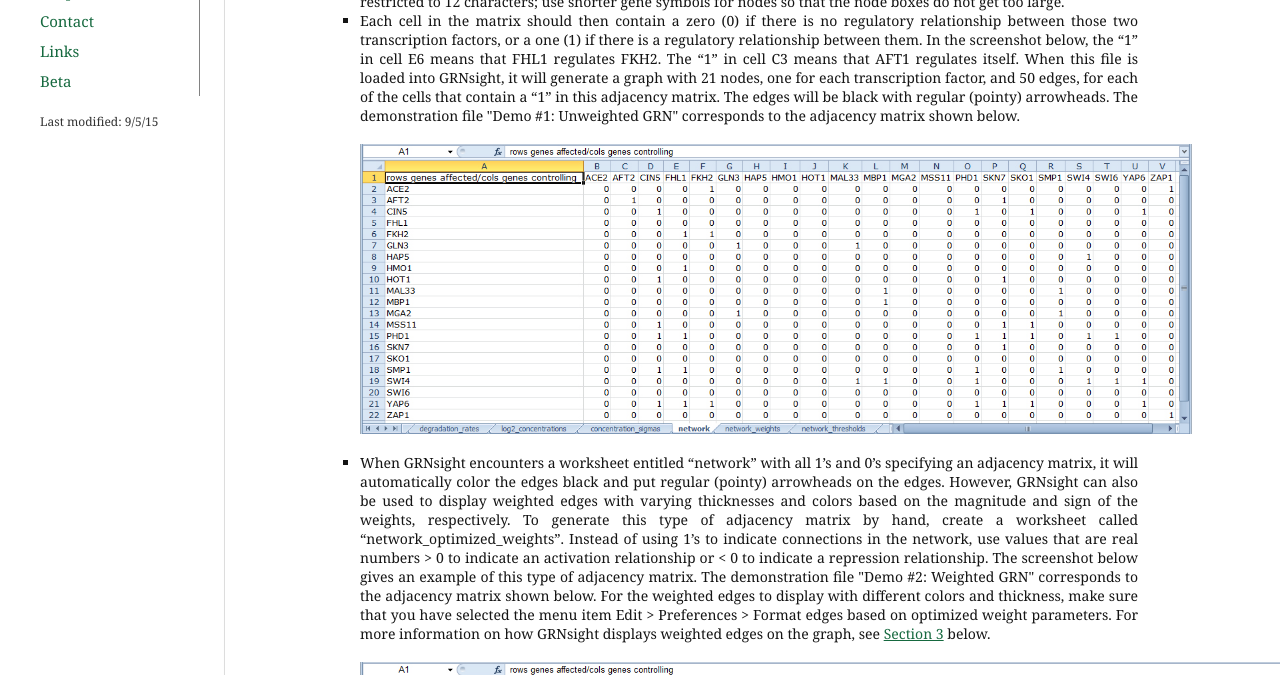
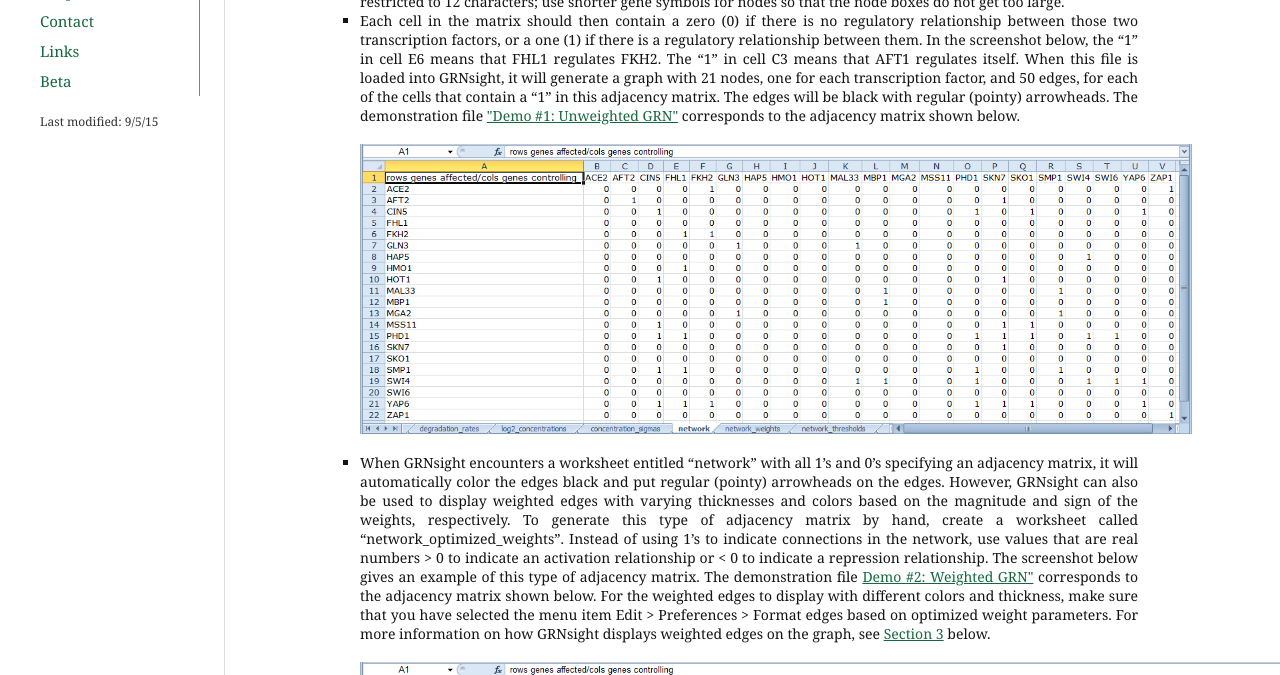
Before and after one commit to dondi/GRNsight, a Jekyll site: the page built from documentation.html, in a window 1280 px wide and 1400 px high, scrolled down 797 px. Shown: the part 249-924 px from the top of the window. Built offline with Jekyll 4.4.1, drawn with Linux system fonts in a browser that asks for light colours; nearby versions of some CDN libraries; Markdown is read by kramdown in place of the engine named in the settings.

Commit message:
Added links to demo files

```diff
--- a/documentation.html
+++ b/documentation.html
@@ -55,7 +55,7 @@
                                                         GRNsight is primarily designed to depict gene regulatory networks that contain just transcription factors and that can be represented in a symmetric adjacency matrix. However, starting with version 1.8, GRNsight allows the user to upload spreadsheets with asymmetric adjacency matrices.  I.e., the number, identity, and order of genes across the top and side of the adjacency matrix do not have to match.  A gene name at the top of the matrix will be considered the same as a gene name on the side if it contains the same text string, regardless of capitalization.  For example, “ABF1”, “Abf1”, and “abf1” would all be considered the same gene, but “ABF 1” or “ABF-1” would not be considered the same as “ABF1”.  GRNsight is case-preserving in that it will keep the capitalization that the user originally entered into the spreadsheet. The gene name capitalization occurring across the top takes precedence over the gene name capitalization occurring on the side of the adjacency matrix for display of the gene names on the nodes of the graph.  The nodes that display on the graph are automatically sized to accommodate the size of the label. Labels are restricted to 12 characters; use shorter gene symbols for nodes so that the node boxes do not get too large.
                                                     </li>
                                                     <li>
-                                                        Each cell in the matrix should then contain a zero (0) if there is no regulatory relationship between those two transcription factors, or a one (1) if there is a regulatory relationship between them.  In the screenshot below, the “1” in cell E6 means that FHL1 regulates FKH2.  The “1” in cell C3 means that AFT1 regulates itself.  When this file is loaded into GRNsight, it will generate a graph with 21 nodes, one for each transcription factor, and 50 edges, for each of the cells that contain a “1” in this adjacency matrix.  The edges will be black with regular (pointy) arrowheads. The demonstration file "Demo #1: Unweighted GRN" corresponds to the adjacency matrix shown below.
+                                                        Each cell in the matrix should then contain a zero (0) if there is no regulatory relationship between those two transcription factors, or a one (1) if there is a regulatory relationship between them.  In the screenshot below, the “1” in cell E6 means that FHL1 regulates FKH2.  The “1” in cell C3 means that AFT1 regulates itself.  When this file is loaded into GRNsight, it will generate a graph with 21 nodes, one for each transcription factor, and 50 edges, for each of the cells that contain a “1” in this adjacency matrix.  The edges will be black with regular (pointy) arrowheads. The demonstration file <a href="https://github.com/dondi/GRNsight/raw/master/test-files/demo-files/21-genes_50-edges_Dahlquist-data_input.xlsx">"Demo #1: Unweighted GRN"</a> corresponds to the adjacency matrix shown below.
 
                                                         <br><br>
                                                         <img src="{{ site.baseurl }}/assets/images/Sample_network_worksheet.jpg" alt="network" height="290" width="832" />
@@ -63,7 +63,7 @@
 
                                                     </li>
                                                     <li>
-                                                        When GRNsight encounters a worksheet entitled “network” with all 1’s and 0’s specifying an adjacency matrix, it will automatically color the edges black and put regular (pointy) arrowheads on the edges. However, GRNsight can also be used to display weighted edges with varying thicknesses and colors based on the magnitude and sign of the weights, respectively. To generate this type of adjacency matrix by hand, create a worksheet called “network_optimized_weights”. Instead of using 1’s to indicate connections in the network, use values that are real numbers > 0 to indicate an activation relationship or &lt; 0 to indicate a repression relationship. The screenshot below gives an example of this type of adjacency matrix. The demonstration file "Demo #2: Weighted GRN" corresponds to the adjacency matrix shown below. For the weighted edges to display with different colors and thickness, make sure that you have selected the menu item Edit > Preferences > Format edges based on optimized weight parameters. For more information on how GRNsight displays weighted edges on the graph, see <a class="showSection3">Section 3</a> below.
+                                                        When GRNsight encounters a worksheet entitled “network” with all 1’s and 0’s specifying an adjacency matrix, it will automatically color the edges black and put regular (pointy) arrowheads on the edges. However, GRNsight can also be used to display weighted edges with varying thicknesses and colors based on the magnitude and sign of the weights, respectively. To generate this type of adjacency matrix by hand, create a worksheet called “network_optimized_weights”. Instead of using 1’s to indicate connections in the network, use values that are real numbers > 0 to indicate an activation relationship or &lt; 0 to indicate a repression relationship. The screenshot below gives an example of this type of adjacency matrix. The demonstration file <a href="https://github.com/dondi/GRNsight/raw/master/test-files/demo-files/21-genes_50-edges_Dahlquist-data_estimation_output.xlsx">Demo #2: Weighted GRN"</a> corresponds to the adjacency matrix shown below. For the weighted edges to display with different colors and thickness, make sure that you have selected the menu item Edit > Preferences > Format edges based on optimized weight parameters. For more information on how GRNsight displays weighted edges on the graph, see <a class="showSection3">Section 3</a> below.
 
                                                         <br><br>
                                                         <img src="{{ site.baseurl }}/assets/images/Sample_network_optimized_weights_worksheet.jpg" alt="network_optimized_weights" height="289" width="1252" />
```
Also changed, not shown: Gemfile.lock.
